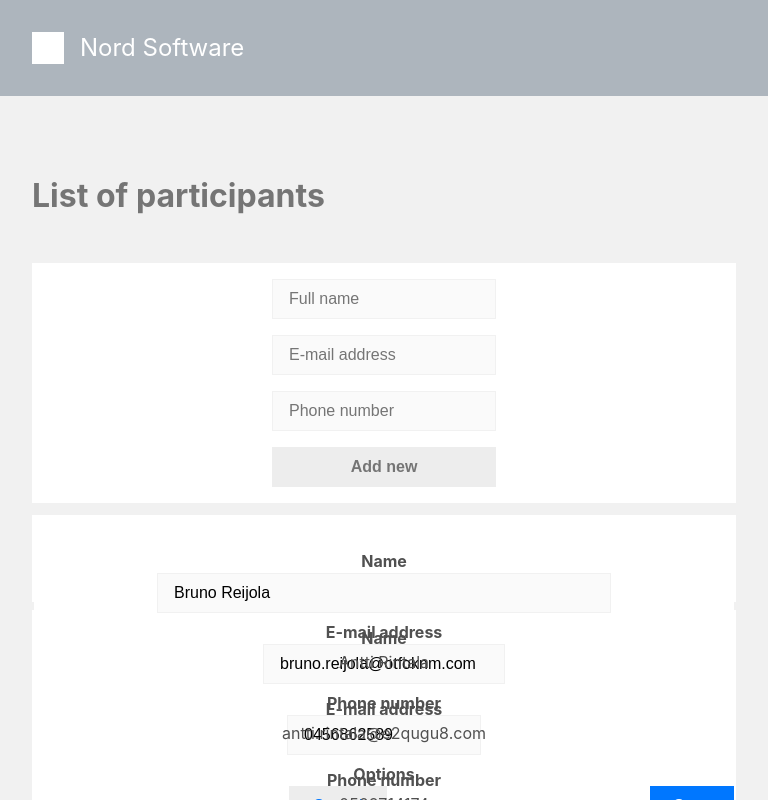
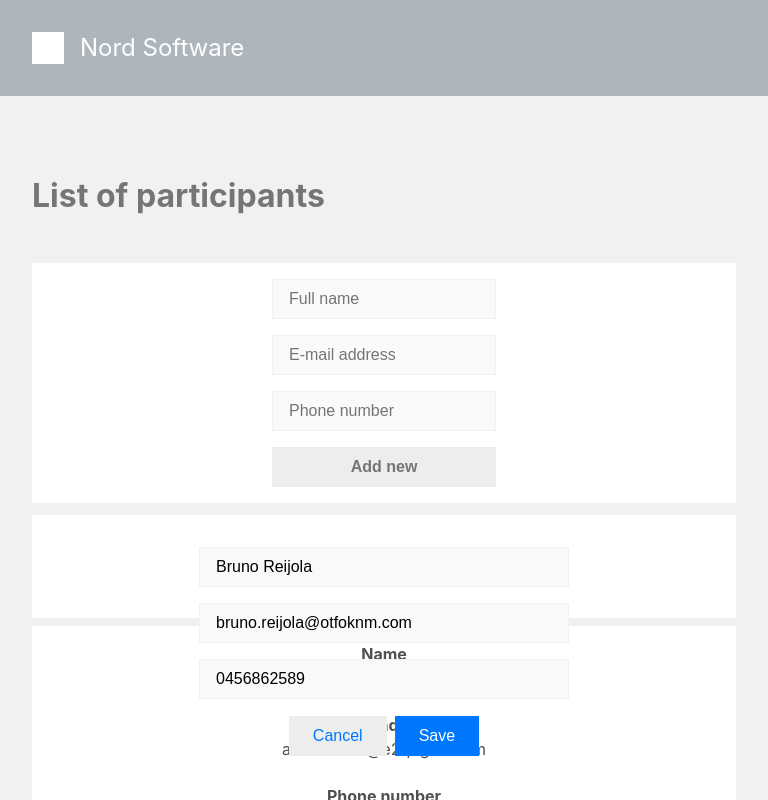
Before and after one commit to kuijoe/digidigi, a React (Create React App) app: page / in a window 768 px wide. Both pictures are taken after a click on the element 366 px from the left and 780 px from the top of the page. Shown: the top 800 px of the page. Built offline with nearby package versions, Linux system fonts and the light colour scheme.

Commit message:
Make inline-editing look nice on almost all sizes. End of discussion.

```diff
--- a/src/EditParticipantForm.css
+++ b/src/EditParticipantForm.css
@@ -1,13 +1,11 @@
 tr.inline-editable-table-row input {
     height: calc(2.5rem - 2px);
     margin: 0;
-}
-
-tr.inline-editable-table-row input[type="text"].inline-full-name {
-    width: 60%;
+    background-color: #F9F9F9;
 }
 
 /* Blue submit button */
+
 .options input[type="submit"] {
     background-color: #07f;
     color: #fff;
@@ -40,9 +38,112 @@ tr.inline-editable-table-row input[type="text"].inline-full-name {
     width: 100%;
     margin: 0;
     padding: 0;
+    table-layout: fixed;
+    border-collapse: collapse;
+}
+
+.inner-table tbody {
+    padding: 0;
+    margin: 0;
+}
+
+.inner-table td {
+    white-space: nowrap;
 }
 
 .inner-table tr td.options {
     margin: 0;
     padding: 0;
 }
+
+.inside-job {
+    padding: 0 1rem;
+    position: relative;
+}
+
+.inside-job .inline-full-name {
+    width: 22%;
+    margin-right: 1rem;
+}
+
+.inside-job .inline-email {
+    width: 32%;
+    margin-right: 1rem;
+}
+
+.inside-job .inline-phone {
+    width: 5rem;
+    margin-right: 1rem;
+}
+
+.inside-job .options {
+    display: inline-block;
+    text-align: right;
+    line-height: 40px;
+    position: absolute;
+    right: 0;
+}
+
+/* 976px - 768px breakpoint */
+
+@media all and (max-width: 61rem) and (min-width: 48rem) {
+    .inline-editable-table-row {
+        height: auto;
+    }
+
+    .inside-job {
+        margin-top: 1rem;
+    }
+
+    .inside-job .inline-full-name, .inside-job .inline-email, .inside-job .inline-phone {
+        text-align: left;
+        width: 50%;
+        display: block;
+        margin: 0 auto 1rem;
+    }
+
+    .inside-job .options {
+        display: block;
+        position: relative;
+        margin: 0 auto 1rem;
+        text-align: center;
+        right: auto;
+    }
+
+    .inside-job .options input[type="submit"] {
+        float: inherit;
+    }
+}
+
+@media all and (max-width: calc(48rem - 1px)) {
+    .inline-editable-table-row {
+        height: auto;
+    }
+
+    .participants-table td.a-col-too-wide {
+        height: auto;
+    }
+
+    .inside-job {
+        margin-top: 1rem;
+    }
+
+    .inside-job .inline-full-name, .inside-job .inline-email, .inside-job .inline-phone {
+        text-align: left;
+        width: 90%;
+        display: block;
+        margin: 0 auto 1rem;
+    }
+
+    .inside-job .options {
+        display: block;
+        position: relative;
+        margin: 0 auto 1rem;
+        text-align: center;
+        right: auto;
+    }
+
+    .inside-job .options input[type="submit"] {
+        float: inherit;
+    }
+}
--- a/src/EditParticipantForm.js
+++ b/src/EditParticipantForm.js
@@ -51,42 +51,36 @@ class EditParticipantForm extends Component {
         this.props.cancelButtonPressed(false);
     }
 
-    // Yo dawg. Place a table inside td so that you can use form
+    // Yo dawg. Place a div inside td so that you can use form. Forget the inner table
     render() {
         return (
             <tr key={this.props.data.userId} className="inline-editable-table-row">
-                <td colSpan="4">
+                <td colSpan="4" className="a-col-too-wide">
                     <form onSubmit={this.handleSubmit}>
-                        <table className="inner-table">
-                            <tbody>
-                                <tr>
-                                    <td className="fullname"><label className="mobile">Name</label>
+                        <div className="inside-job">
                             <input type="text" name="fullname" className="inline-full-name" required minLength="4"
                                 defaultValue={this.props.data.fullname}
                                 onChange={this.handleInputChange}
                                 ref={this.fullname} />
-                                    </td>
-                                    <td className="email"><label className="mobile">E-mail address</label>
+
+
                             <input type="email" placeholder="E-mail address" name="email" className="inline-email" required
                                 defaultValue={this.props.data.email}
                                 onChange={this.handleInputChange}
                                 ref={this.email} />
-                                    </td>
-                                    <td className="phone"><label className="mobile">Phone number</label>
+
                             <input type="tel" placeholder="Phone number" name="phone" className="inline-phone" required pattern="[0-9]{5,10}"
                                 defaultValue={this.props.data.phone}
                                 onChange={this.handleInputChange}
                                 ref={this.phone} />
-                                    </td>
-                                    <td className="options">
-                                        <label className="mobile">Options</label>
+
+                            <div className="options">
                                 <input type="button" className="cancel" value="Cancel" onClick={this.handleCancelButtonClick} />
                                 <input type="submit" value="Save" />
-                                    </td>
-                                </tr>
-                            </tbody>
+                            </div>
 
-                        </table>
+                        </div>
+
                     </form>
                 </td>
             </tr >
--- a/src/ParticipantsTable.css
+++ b/src/ParticipantsTable.css
@@ -1,6 +1,7 @@
 .participants-table {
     width: 100%;
     border-collapse: collapse;
+    table-layout: auto;
 }
 
 .participants-table th {
@@ -31,6 +32,7 @@
     background-color: #FFFFFF;
     height: 71px;
     padding: 0;
+    white-space: nowrap;
 }
 
 .participants-table tr th:first-child, .participants-table tr td:first-child {
@@ -69,6 +71,7 @@ label.mobile {
     display: none;
 }
 
+/* 768px breakpoint */
 @media all and (max-width: 48rem) {
     /* Display table differently */
     .participants-table tr {
```
Lines whose indentation alone changed are shown as unchanged.
